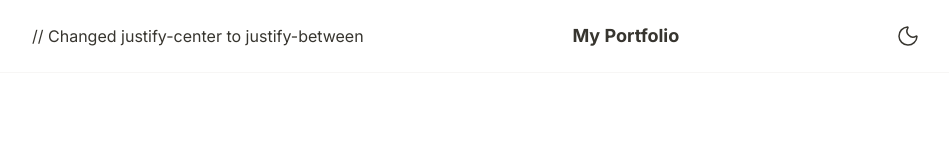
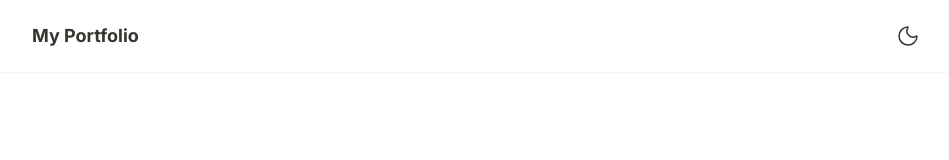
Before and after one commit to stonedcoder/stonedcoder.github.io, a Next.js app: page / in a window 1280 px wide. Shown: the top 160 px of the page, without its empty margins (160-1109 px from the left). Built offline with nearby package versions, Linux system fonts and the light colour scheme.

Commit message:
file editions ongoing.
Signed-off-by: Raunaq verma <stonedcoder@Raunaqs-MacBook-Air-2.local>

```diff
--- a/src/components/Header.tsx
+++ b/src/components/Header.tsx
@@ -5,8 +5,8 @@ import ThemeToggle from './ThemeToggle'; // Import ThemeToggle
 const Header: React.FC = () => {
   return (
     <header className="py-4 px-6 bg-notion-bg-primary/80 backdrop-blur-sm border-b border-notion-gray-100 sticky top-0 z-50">
-      <nav className="max-w-4xl mx-auto flex justify-between items-center"> // Changed justify-center to justify-between
-        <Link href="/" className="font-bold text-lg text-notion-text-primary">
+      <nav className="max-w-4xl mx-auto flex justify-between items-center">
+               <Link href="/" className="font-bold text-lg text-notion-text-primary">
           My Portfolio
         </Link>
         <ThemeToggle /> {/* Placed ThemeToggle here */}
```
